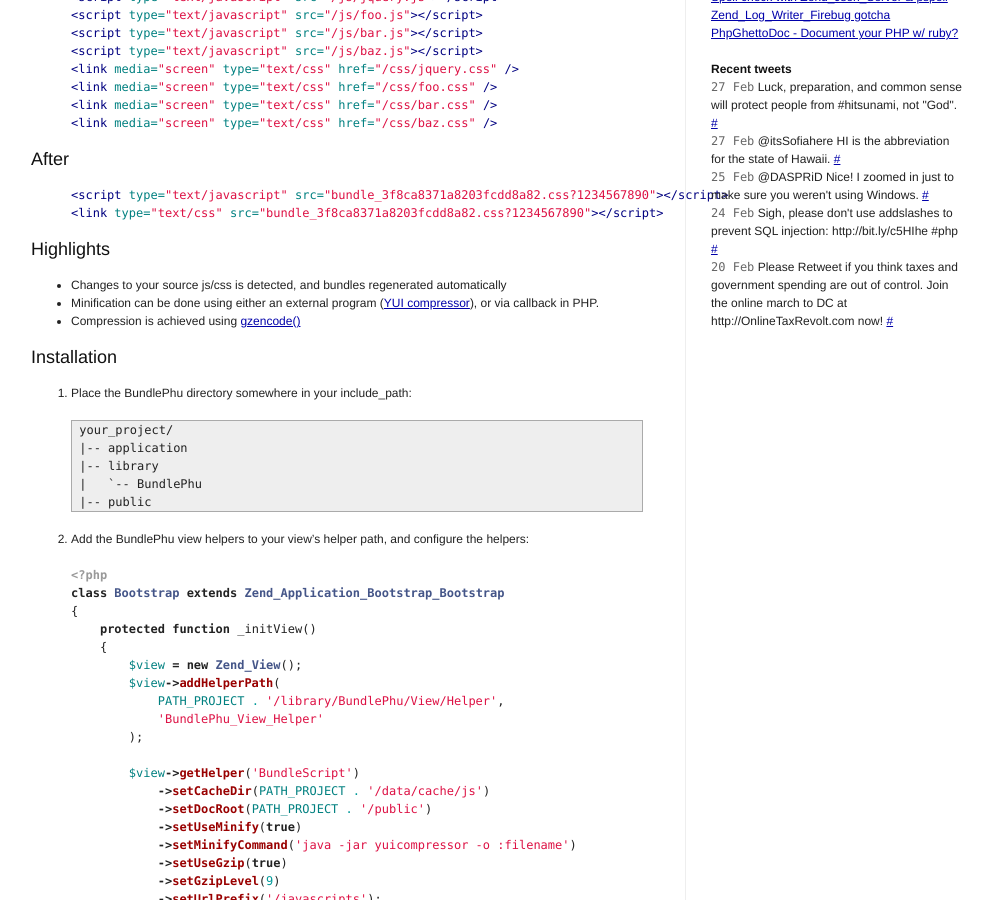
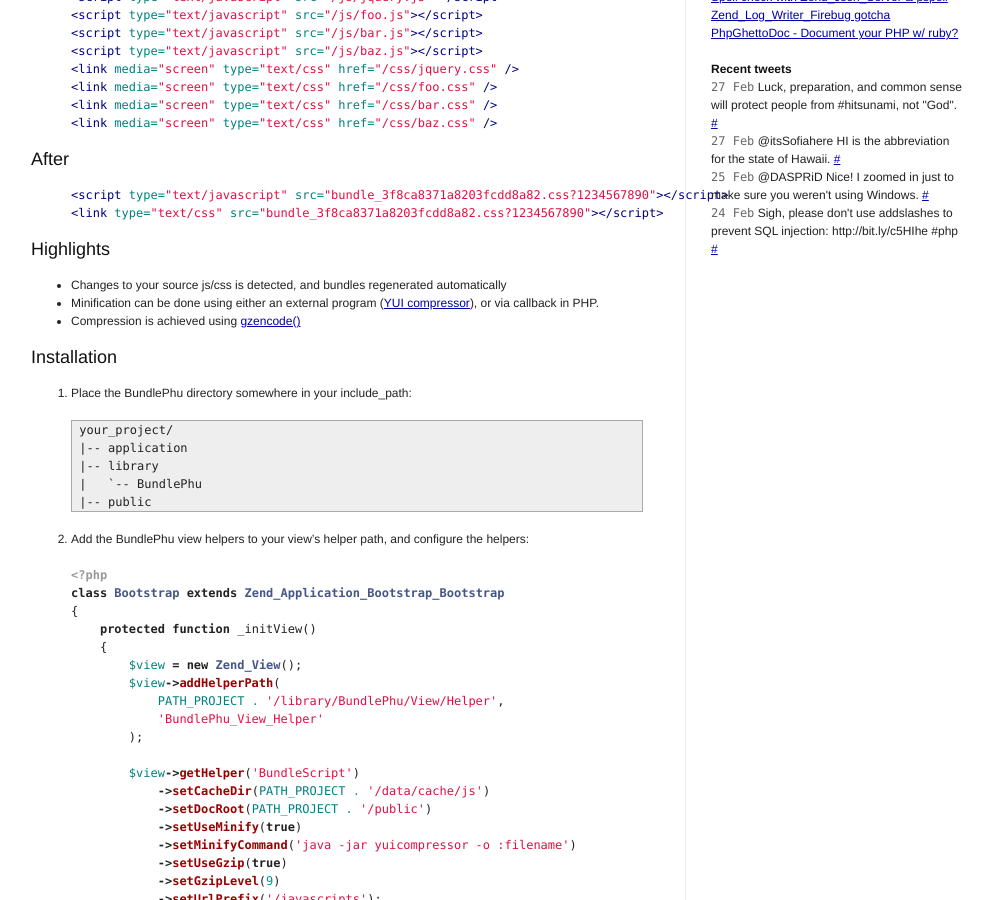
Before and after one commit to hobodave/hobodave.github.com, a Jekyll site: the page built from index.html, in a window 1280 px wide and 900 px high, scrolled down 517 px. Shown: the whole window, without its empty margins (134-1127 px from the left). Built offline with Jekyll 4.4.1, drawn with Linux system fonts in a browser that asks for light colours; Markdown is read by kramdown in place of the engine named in the settings; comment, search, counter and statistics services are not loaded.

Commit message:
Automatic tweet update

```diff
--- a/_includes/twitter.html
+++ b/_includes/twitter.html
@@ -3,5 +3,4 @@
 <li><span class="gentle">27 Feb</span> @itsSofiahere HI is the abbreviation for the state of Hawaii. <a href="http://twitter.com/hobodave/status/9745988079">#</a></li>
 <li><span class="gentle">25 Feb</span> @DASPRiD Nice! I zoomed in just to make sure you weren't using Windows. <a href="http://twitter.com/hobodave/status/9641758038">#</a></li>
 <li><span class="gentle">24 Feb</span> Sigh, please don't use addslashes to prevent SQL injection: http://bit.ly/c5HIhe #php <a href="http://twitter.com/hobodave/status/9554518785">#</a></li>
-<li><span class="gentle">20 Feb</span> Please Retweet if you think taxes and government spending are out of control. Join the online march to DC at http://OnlineTaxRevolt.com now! <a href="http://twitter.com/hobodave/status/9396420961">#</a></li>
 </ul>
```
